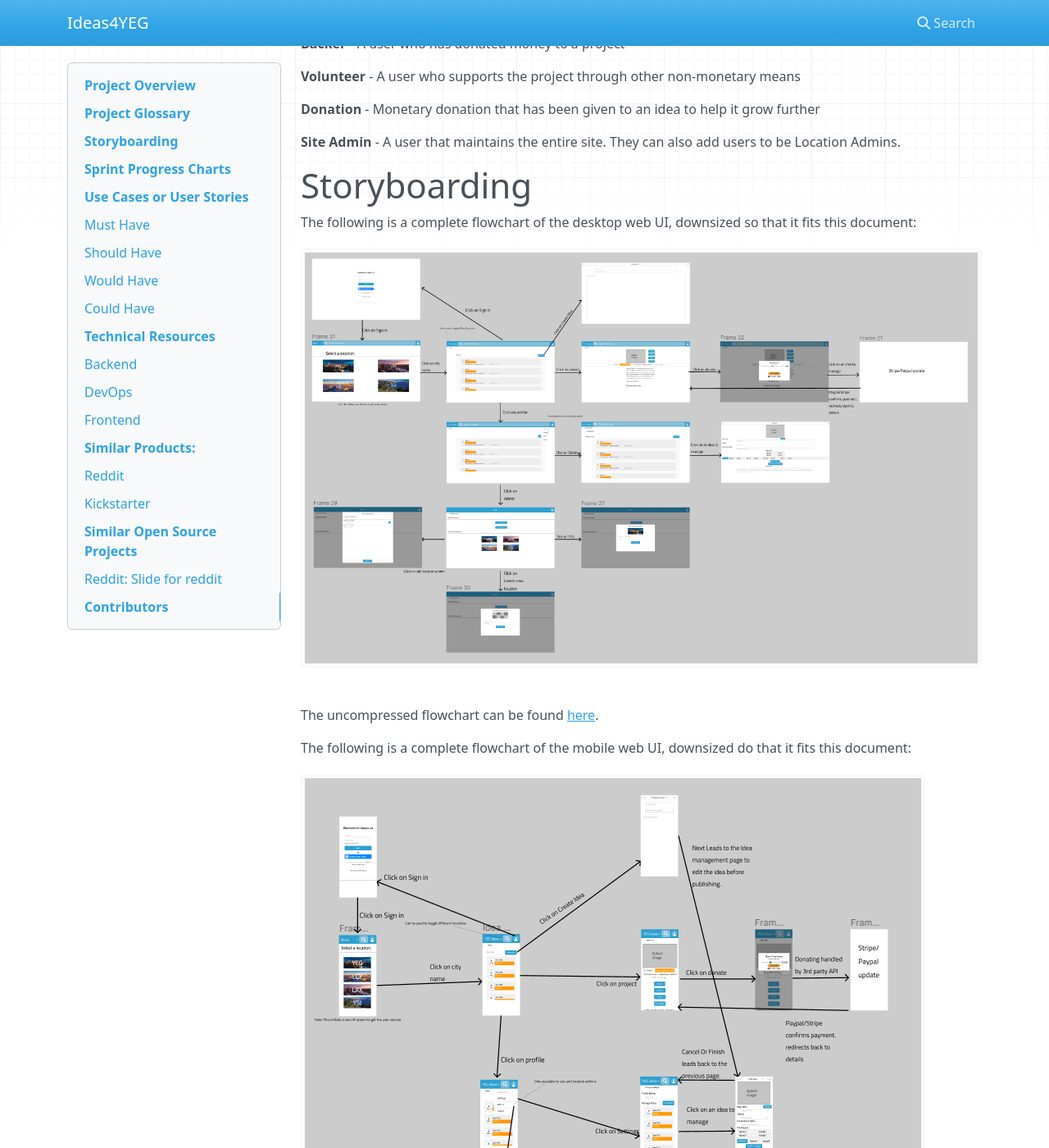
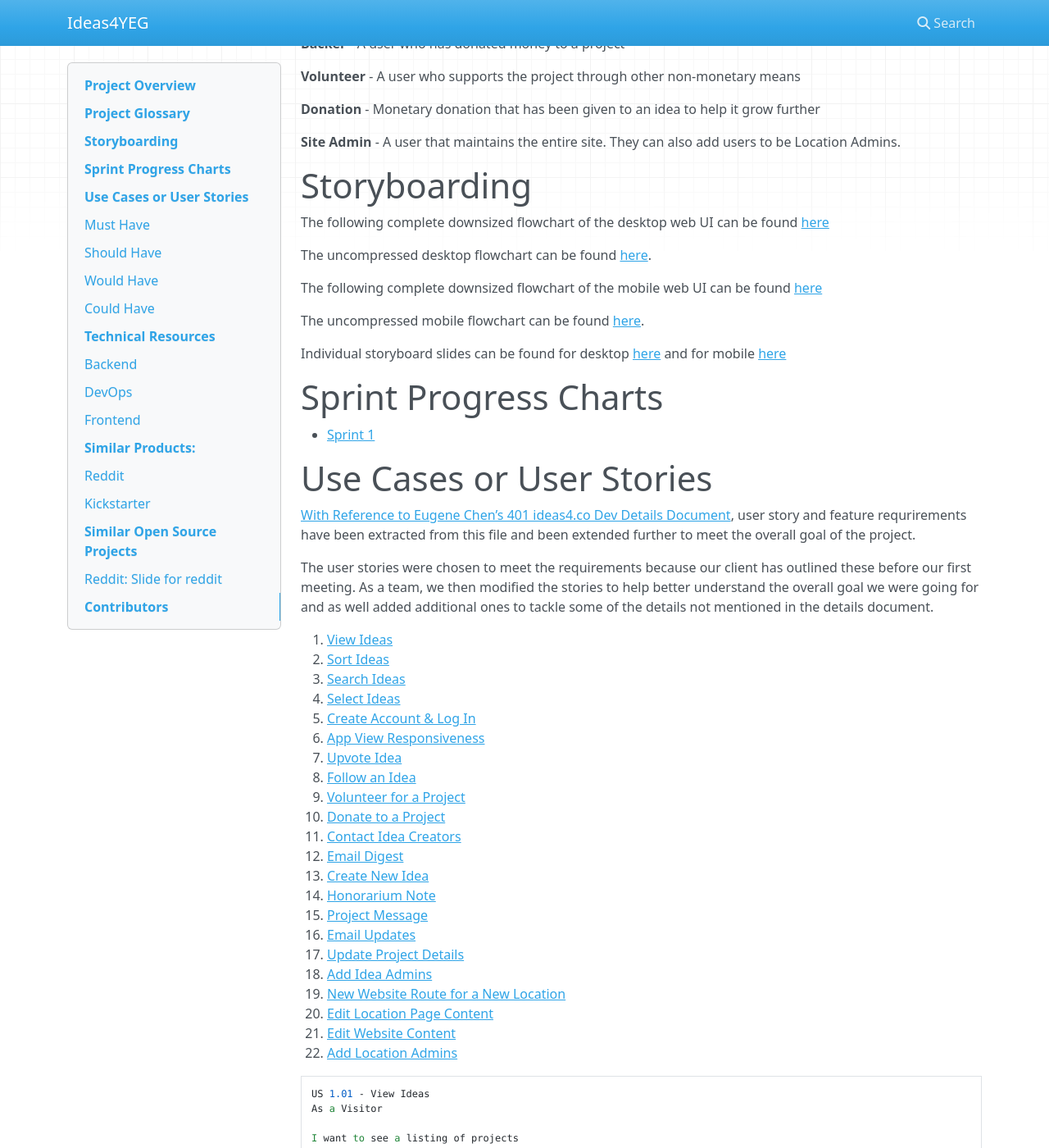
Before and after one commit to UAlberta-CMPUT401/Ideas-for-YEG, an MkDocs documentation site: the page built from docs/index.md, in a window 1280 px wide and 1400 px high, scrolled down 776 px. Shown: the whole window at 82% size. Built offline with MkDocs 1.6.1, drawn with Linux system fonts in a browser that asks for light colours; nearby versions of some CDN libraries; some of the changed text lies outside the part shown.

Commit message:
Remove image embedding since it doesn't work with mkdocs

```diff
--- a/docs/index.md
+++ b/docs/index.md
@@ -28,15 +28,13 @@ By the words of the client, Ideas for YEG is a project with the goal of connecti
 **Site Admin** - A user that maintains the entire site. They can also add users to be Location Admins.
 
 # Storyboarding
-The following is a complete flowchart of the desktop web UI, downsized so that it fits this document:
-![Desktop Flowchart](https://github.com/UAlberta-CMPUT401/Ideas-for-YEG/blob/master/docs/Storyboard_Desktop_Downsized.png)
+The following complete downsized flowchart of the desktop web UI  can be found [here](https://github.com/UAlberta-CMPUT401/Ideas-for-YEG/blob/master/docs/Storyboard_Desktop_Downsized.png)
 
-The uncompressed flowchart can be found [here](https://github.com/UAlberta-CMPUT401/Ideas-for-YEG/blob/master/docs/Storyboard_Desktop.jpg).
+The uncompressed desktop flowchart can be found [here](https://github.com/UAlberta-CMPUT401/Ideas-for-YEG/blob/master/docs/Storyboard_Desktop.jpg).
 
-The following is a complete flowchart of the mobile web UI, downsized do that it fits this document:
-![Mobile Flowchart](https://github.com/UAlberta-CMPUT401/Ideas-for-YEG/blob/master/docs/Storyboard_Mobile_Downsized.png)
+The following complete downsized flowchart of the mobile web UI  can be found [here](https://github.com/UAlberta-CMPUT401/Ideas-for-YEG/blob/master/docs/Storyboard_Mobile_Downsized.png)
 
-The uncompressed flowchart can be found [here](https://github.com/UAlberta-CMPUT401/Ideas-for-YEG/blob/master/docs/Storyboard_Mobile.jpg).
+The uncompressed mobile flowchart can be found [here](https://github.com/UAlberta-CMPUT401/Ideas-for-YEG/blob/master/docs/Storyboard_Mobile.jpg).
 
 Individual storyboard slides can be found for desktop [here](https://github.com/UAlberta-CMPUT401/Ideas-for-YEG/blob/master/docs/Storyboard_Desktop_Frames.pdf) and for mobile [here](https://github.com/UAlberta-CMPUT401/Ideas-for-YEG/blob/master/docs/Storyboard_Mobile_Frames.pdf)
 # Sprint Progress Charts
```
